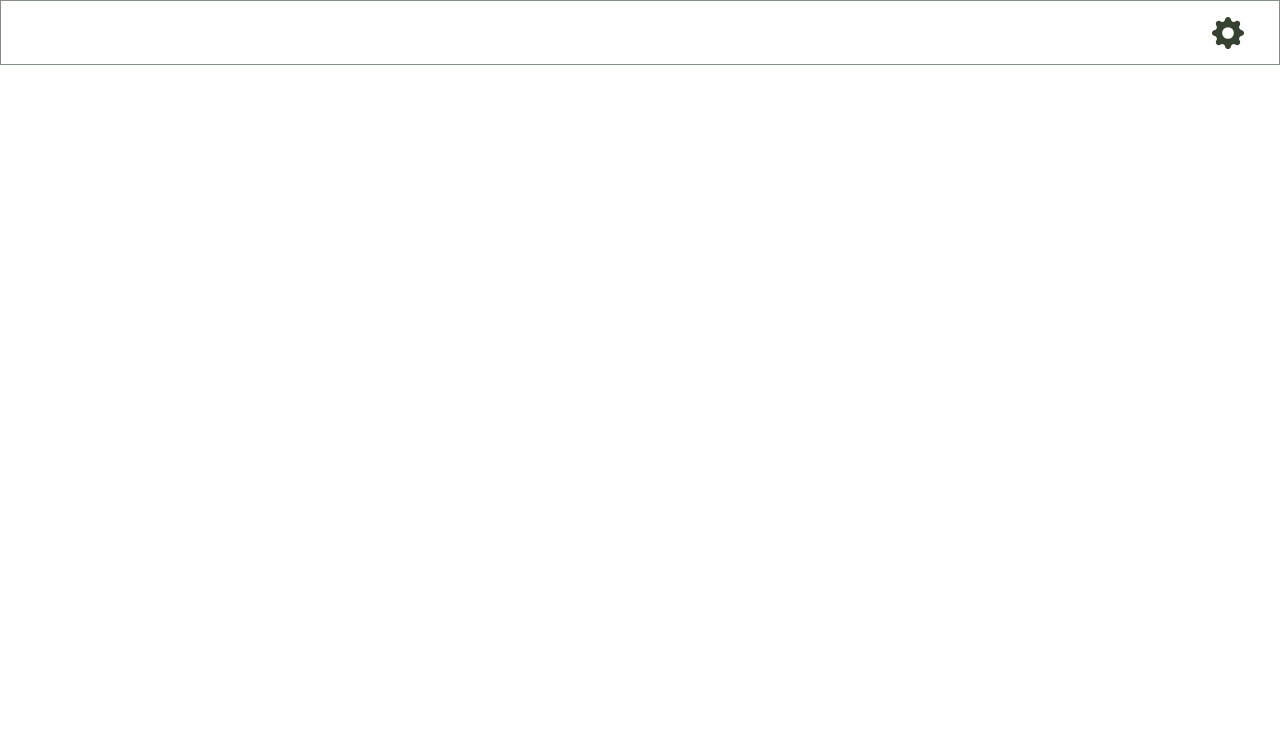
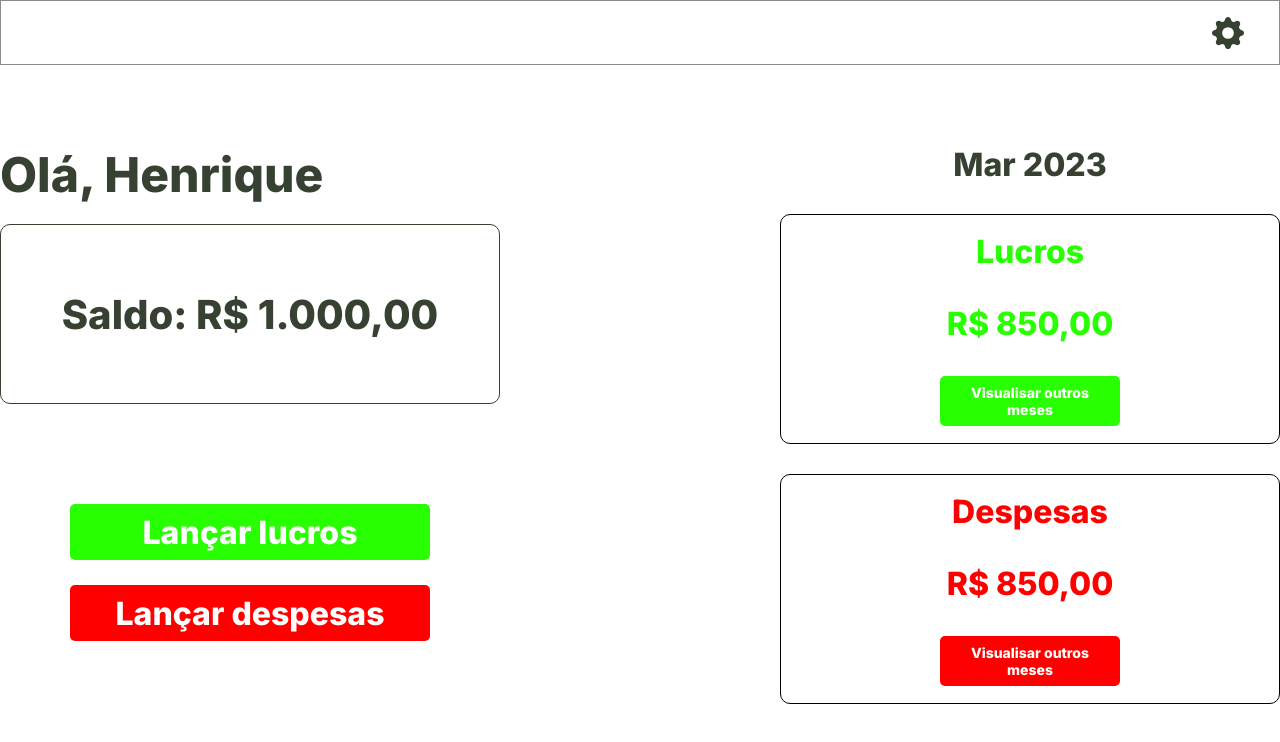
Before and after one commit to HenriqueeAl/Projeto-Uninove, a React (Vite) app: page /home in a window 1280 px wide. Shown: the top 742 px of the page. Built offline with nearby package versions, Linux system fonts and the light colour scheme.

Commit message:
add: component home and modal for lucros and despesas

```diff
--- /dev/null
+++ b/src/components/Home/homec/Homec.scss
@@ -0,0 +1,138 @@
+.content{
+    max-width: 1280px;
+    margin: 0 auto;
+    margin-top: 80px;
+    display: flex;
+    justify-content: space-between;
+    h2{
+        color: #364132;
+        font-weight: 800;
+        font-size: 48px;
+    }
+    .saldo{
+        border: 1px solid #364132;
+        width: 500px;
+        height: 180px;
+        border-radius: 10px;
+        display: flex;
+        align-items: center;
+        justify-content: center;
+        margin-top: 20px;
+        >span{
+            font-weight: 800;
+            font-size: 40px;
+            color: #364132;
+        }
+    }
+    .btns{
+        display: flex;
+        flex-direction: column;
+        width: 500px;
+        align-items: center;
+        margin-top: 100px;
+        .btn_lcr{
+            background: #28FF00;
+            width: 360px;
+            height: 56px;
+            color: white;
+            font-size: 32px;
+            font-weight: 800;
+            border: none;
+            border-radius: 5px;
+            cursor: pointer;
+        }
+        .btn_dsp{
+            margin-top: 25px;
+            background: #FF0000;
+            width: 360px;
+            height: 56px;
+            color: white;
+            font-size: 32px;
+            font-weight: 800;
+            border: none;
+            border-radius: 5px;
+            cursor: pointer;
+        }
+    }
+    .side_rigth{
+        display: flex;
+        flex-direction: column;
+        align-items: center;
+        h3{
+            color: #364132;
+            font-weight: 800;
+            font-size: 32px;
+        }
+        .lcr_mes{
+            width: 500px;
+            height: 230px;
+            border: 1px solid #000000;
+            border-radius: 10px;
+            margin-top: 30px;
+            display: flex;
+            flex-direction: column;
+            padding: 0 50px;
+            align-items: center;
+            justify-content: space-around;
+            .lcr_span{
+                color: #28FF00;
+                font-weight: 800;
+                font-size: 32px;
+                text-align: center;
+            }
+            .lcr_value{
+                color: #28FF00;
+                font-weight: 800;
+                font-size: 32px;
+            }
+            button{
+                background: #28FF00;
+                width: 180px;
+                padding: 0 20px;
+                height: 50px;
+                color: white;
+                border: none;
+                border-radius: 5px;
+                cursor: pointer;
+                font-weight: 800;
+                font-size: 14px;
+            }
+        }
+        .dsp_mes{
+
+            width: 500px;
+            height: 230px;
+            border: 1px solid #000000;
+            border-radius: 10px;
+            margin-top: 30px;
+            display: flex;
+            flex-direction: column;
+            padding: 0 50px;
+            align-items: center;
+            justify-content: space-around;
+            .dsp_span{
+                color: #FF0000;
+                font-weight: 800;
+                font-size: 32px;
+                text-align: center;
+            }
+            .dsp_value{
+                color: #FF0000;
+                font-weight: 800;
+                font-size: 32px;
+            }
+            button{
+                background: #FF0000;
+                width: 180px;
+                height: 50px;
+                padding: 0 20px;
+                color: white;
+                border: none;
+                border-radius: 5px;
+                cursor: pointer;
+                font-weight: 800;
+                font-size: 14px;
+            }
+        }
+    }
+}
--- /dev/null
+++ b/src/components/Home/homec/Homec.tsx
@@ -0,0 +1,41 @@
+import { useState } from 'react'
+import './Homec.scss'
+import { Modal } from '../modal/Modal';
+
+export const Homec = ()=>{
+    const [modallcr,setModallcr] = useState(false);
+    const [modaldsp,setModaldsp] = useState(false);
+    return(
+        <main className='content'>
+            <div>
+                <h2>Olá, Henrique</h2>
+                <section className='saldo'>
+                    <span>Saldo: R$ 1.000,00</span>
+                </section>
+                <div className='btns'>
+                    <button className='btn_lcr' onClick={()=>{
+                        setModallcr(!modallcr)
+                    }}>Lançar lucros</button>
+                    <button className='btn_dsp' onClick={()=>{
+                        setModaldsp(!modaldsp)
+                    }}>Lançar despesas</button>
+                </div>
+            </div>
+            <div className='side_rigth'>
+                <h3>Mar 2023</h3>
+                <section className='lcr_mes'>
+                    <span className='lcr_span'>Lucros</span>
+                    <span className='lcr_value'>R$ 850,00</span>
+                    <button>Visualisar outros meses</button>
+                </section>
+                <section className='dsp_mes'>
+                    <span className='dsp_span'>Despesas</span>
+                    <span className='dsp_value'>R$ 850,00</span>
+                    <button>Visualisar outros meses</button>
+                </section>
+            </div>
+            {modallcr == true ? <Modal modal={()=>{setModallcr(false)}} type='lcr'></Modal> : <></>}
+            {modaldsp == true ? <Modal modal={()=>{setModaldsp(false)}} type='dsp'></Modal> : <></>}
+        </main>
+    )
+}
--- /dev/null
+++ b/src/components/Home/modal/Modal.scss
@@ -0,0 +1,78 @@
+.bg_modal_black{
+    background: rgba(0, 0, 0, 0.6);
+    width: 100vw;
+    height: 100vh;
+    position: fixed;
+    top: 0;
+    left: 0;
+}
+
+.box_modal{
+    position: fixed;
+    top: 50%;
+    left: 50%;
+    transform: translate(-50%, -50%);
+    width: 700px;
+    height: 600px;
+    border-radius: 15px;
+    background-color: white;
+    h3{
+        font-weight: 800;
+        font-size: 32px;
+        text-align: center;
+        margin-top: 40px;
+    }
+    .date{
+        display: flex;
+        max-width: 280px;
+        margin: 0 auto;
+        justify-content: space-between;
+        margin-top: 20px;
+        .date{
+            border: 1px solid #364132;
+            color: #364132;
+            padding: 10px;
+            border-radius: 5px;
+            cursor: pointer;
+            font-weight: 800;
+            font-size: 20px;
+            display: flex;
+            align-items: center;
+            img{
+                margin-left: 5px;
+            }
+        }
+    }
+    form{
+        margin-top: 0;
+        max-width: 60%;
+        margin: 0 auto;
+        display: flex;
+        align-items: baseline;
+        input{
+            width: 100%;
+            height: 60px;
+            font-weight: 800;
+            font-size: 20px;
+            border-radius: 10px;
+        }
+        .inpt_lanca{
+            padding: 0 50px;
+            position: relative;
+            background-color: transparent;
+        }
+        .lanca_rs{
+            color: #364132;
+            margin-top: -42px;
+            font-size: 20px;
+            font-weight: 800;
+            padding-left: 20px;
+        }
+        button{
+            position: relative;
+            left: 50%;
+            transform: translate(-50%);
+        }
+
+    }
+}
--- /dev/null
+++ b/src/components/Home/modal/Modal.tsx
@@ -0,0 +1,26 @@
+import './Modal.scss'
+
+export const Modal = ({modal, type}: any)=>{
+    return (
+        <>
+        <div className='bg_modal_black' onClick={()=>{
+            modal()
+        }}>
+        </div>
+        <section className='box_modal'>
+            <h3 style={type == 'lcr' ? {color: '#28FF00'} : {color: '#FF0000'}}>{type == 'lcr' ? 'Lançamento de lucros' : 'Lançamento de despesas'}</h3>
+            <div className='date'>
+                <div className='date'>30 <img src="/select.png" alt="select"/></div>
+                <div className='date'>mar <img src="/select.png" alt="select"/></div>
+                <div className='date'>2023 <img src="/select.png" alt="select"/></div>
+            </div>
+            <form>
+                <input type="text" placeholder='Nome do lançamento'/>
+                <input type="text" placeholder='Valor do lançamento' className='inpt_lanca'/>
+                <span className='lanca_rs'>R$</span>
+                <button>Lançar</button>
+            </form>
+        </section>
+        </>
+    )
+}
--- a/src/pages/home/Home.tsx
+++ b/src/pages/home/Home.tsx
@@ -1,10 +1,12 @@
 import { Header } from '../../components/Header/Header'
+import { Homec } from '../../components/Home/homec/Homec'
 import './Home.scss'
 
 export const Home = ()=>{
     return(
         <>
             <Header></Header>
+            <Homec></Homec>
         </>
     )
 }
```
Also changed, not shown: public/select.png (added).
